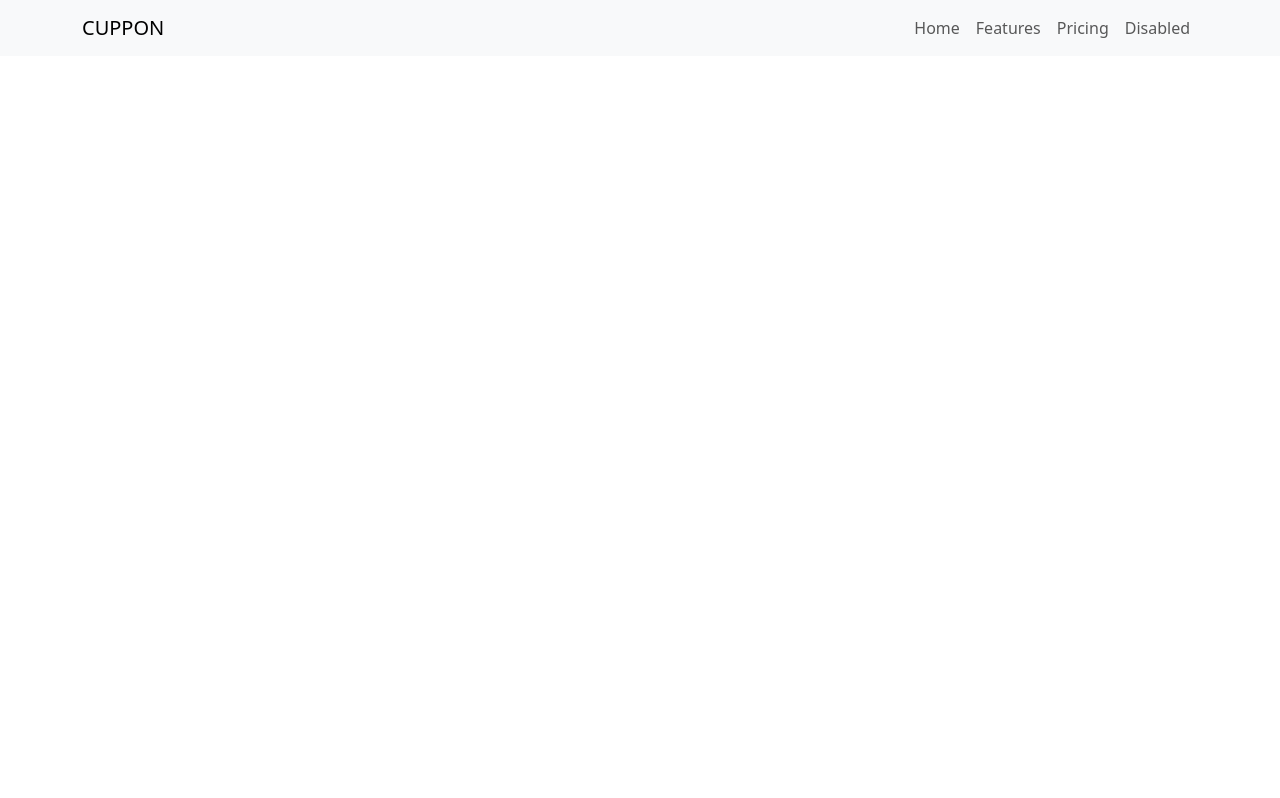
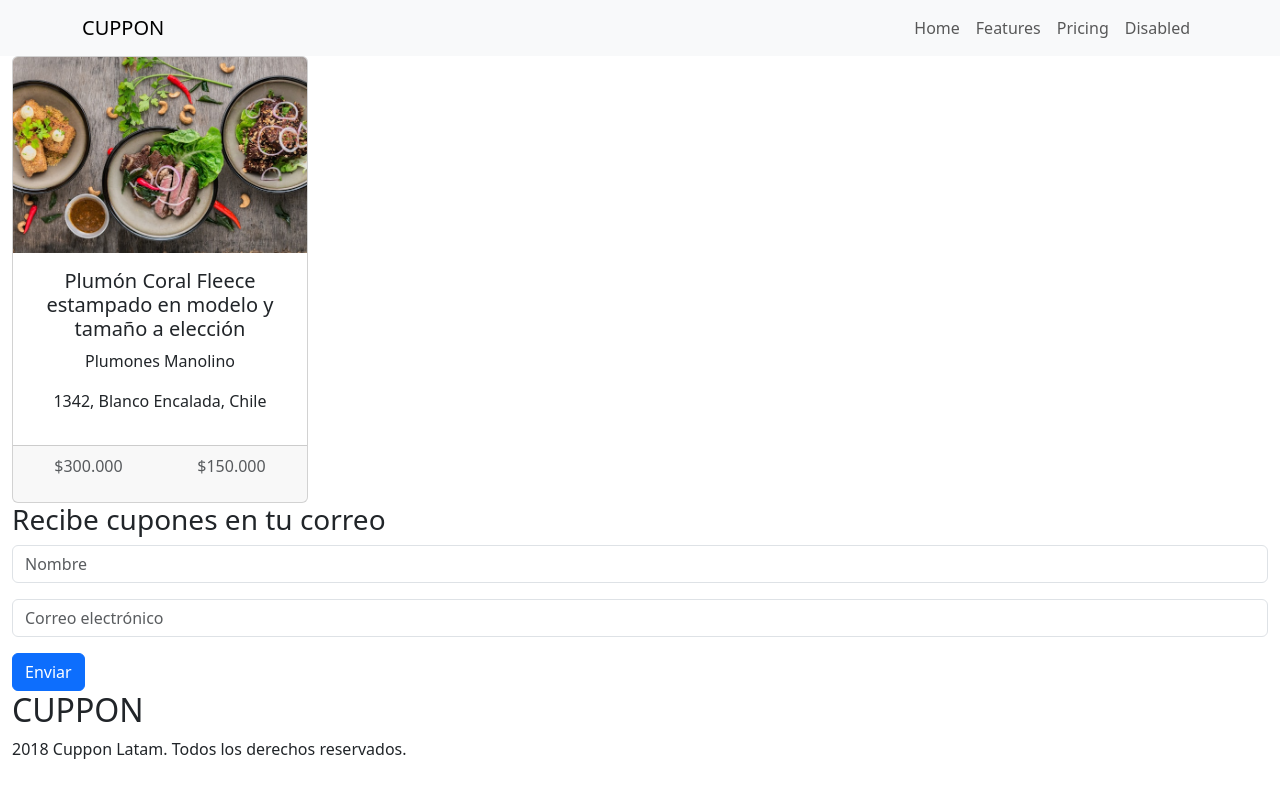
Before and after one commit to GuidoSolarC/desafio_cupon, a plain HTML site: page index.html in a window 1280 px wide. Drawn offline with nearby package versions, Linux system fonts and the light colour scheme.

Commit message:
Creación de estructura basica general

```diff
--- a/index.html
+++ b/index.html
@@ -48,11 +48,61 @@
     </header>
 
     <!-- Main -->
-    <main></main>
+    <main>
+			<section class="container-fluid items">
+				<div class="row">
+					<div class="col-sm-3 mb-3 mb-sm-0">
+
+						<div class="card text-center">
+							<img src="./assets/img/comida1.jpg" class="card-img-top" alt="Imagen de comida">
+							<div class="card-body">
+								<h5 class="card-title titulo-cupon">Plumón Coral Fleece estampado en modelo y tamaño a elección</h5>
+								<p class="card-text descripcion-cupon">Plumones Manolino</p>
+								<p class="direccion-cupon">1342, Blanco Encalada, Chile</p>
+							</div>
+							<div class="card-footer text-body-secondary">
+								<div class="row">
+									<div class="col">
+										<p class="precio-cupon">$300.000</p>
+									</div>
+									<div class="col">
+										<p class="descuento-cupon">$150.000</p>
+									</div>
+								</div>
+							</div>
+						</div>
+
+					</div>
+				</div>
+			</section>
+
+			<section class="container-fluid correo">
+				<div class="row">
+					<div class="col">
+						<h3 class="title-correo">Recibe cupones en tu correo</h3>
+						<form>
+							<div class="input-group mb-3">
+								<input type="text" class="form-control" placeholder="Nombre" aria-label="Nombre">
+							</div>
+							<div class="input-group mb-3">
+								<input type="email" class="form-control" placeholder="Correo electrónico" aria-label="Correo electrónico">
+							</div>
+							<button type="submit" class="btn btn-primary">Enviar</button>
+						</form>
+					</div>
+				</div>
+			</section>
+
+    </main>
 
     <!-- Footer -->
-    <footer>
-
+    <footer class="container-fluid">
+        <div class="row">
+					<div class="col">
+						<h2>CUPPON</h2>
+						<p>2018 Cuppon Latam. Todos los derechos reservados.</p>
+					</div>
+				</div>
     </footer>
 </body>
 </html>
```
Also changed, not shown: assets/img/comida1.jpg (added).
